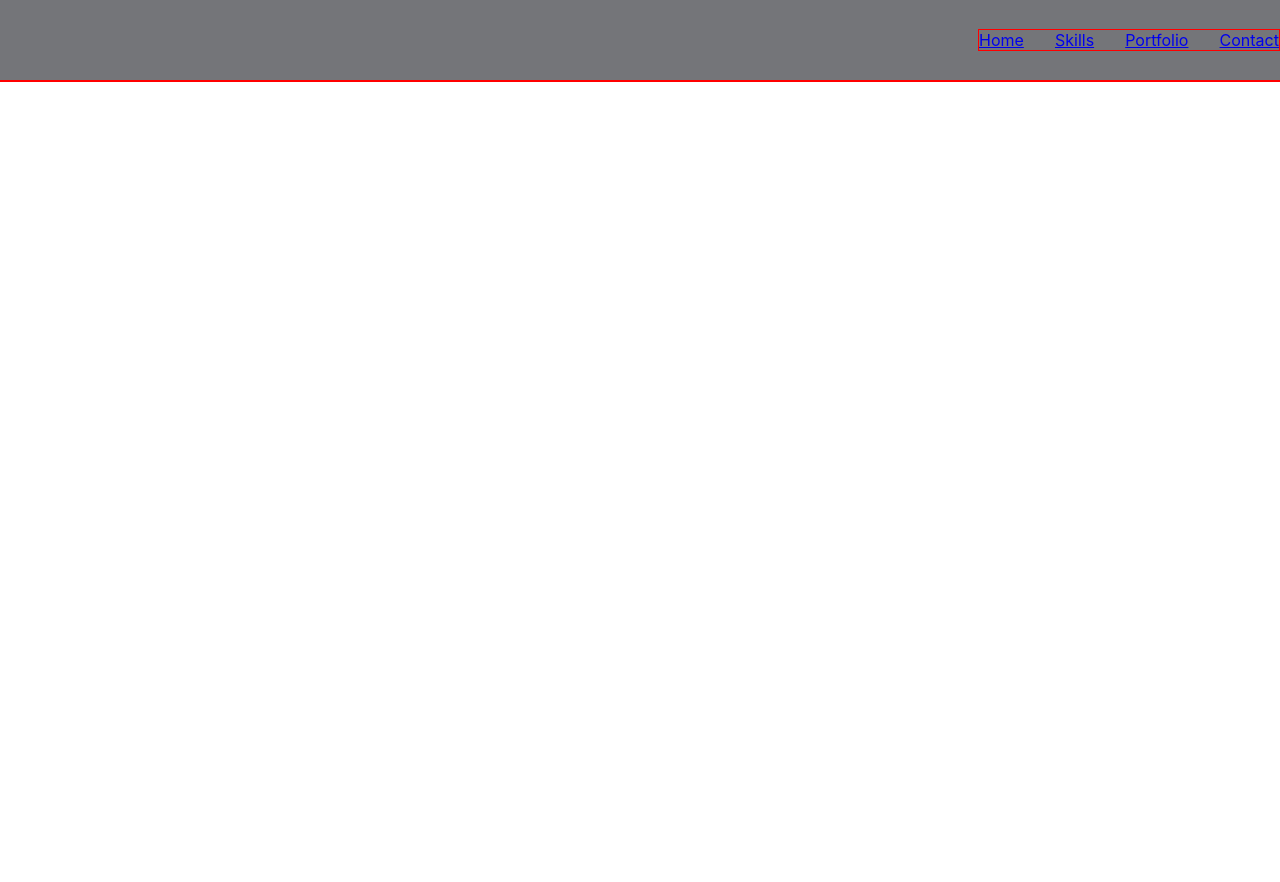
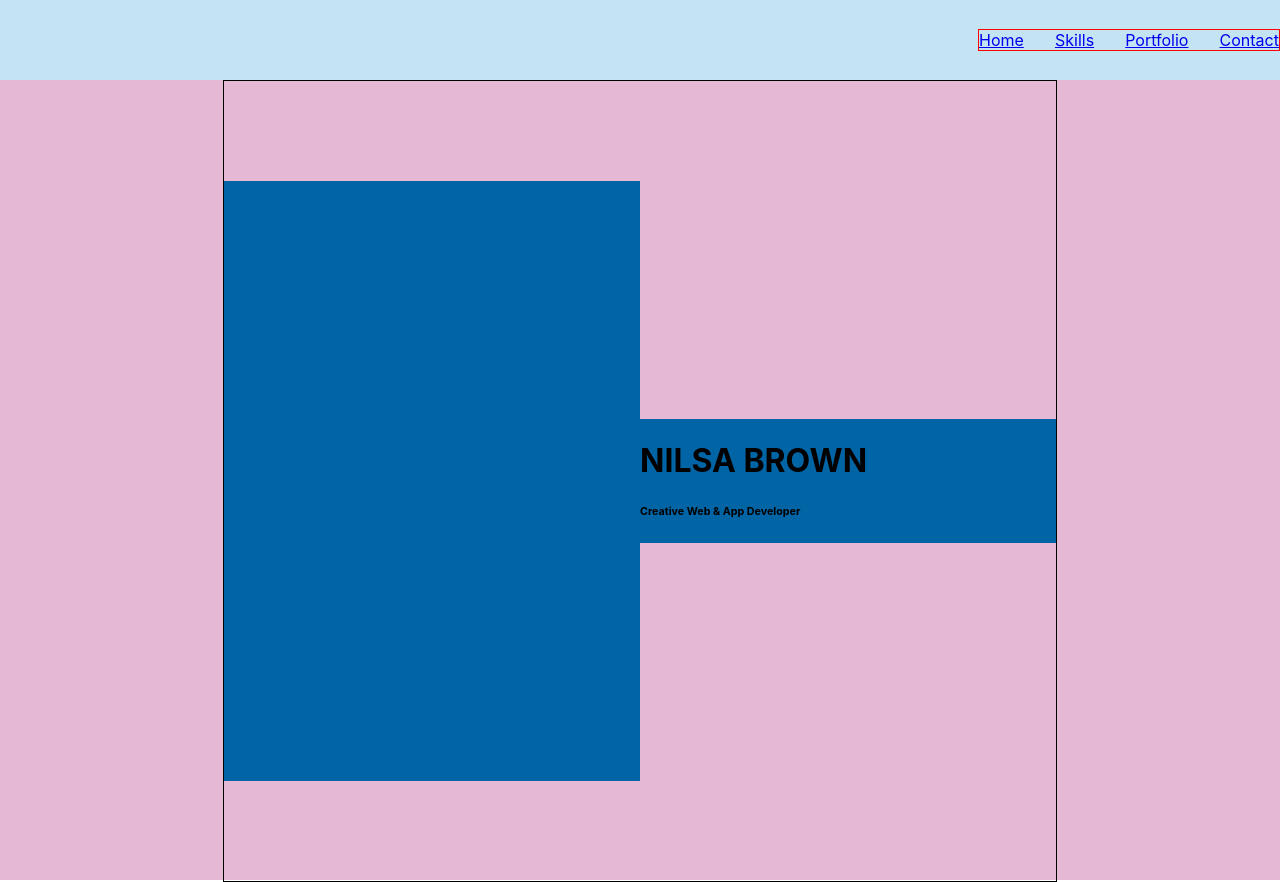
Before and after one commit to naugtymor/Portfolio, a React (Create React App) app: page / in a window 1280 px wide. Before the commit the page ends 800 px from the top, so only its background shows below. Built offline with nearby package versions, Linux system fonts and the light colour scheme.

Commit message:
main block layout, styles

```diff
--- a/src/Header/Header.module.css
+++ b/src/Header/Header.module.css
@@ -1,6 +1,6 @@
 .header {
     height: 80px;
-    background-color: #747579;
+    background-color: #c4e4f4;
 
     display: flex;
     align-items: center;
--- a/src/Main/Main.js
+++ b/src/Main/Main.js
@@ -2,8 +2,20 @@ import style from "./Main.module.css"
 
 const Main = () => {
     return (
-        <div className={style.main}>
-
+        <div className={style.mainBlock}>
+            <div className={style.container}>
+                <div className={style.photo}></div>
+                <div className={style.text}>
+                    <h1>
+                        <span>NILSA</span>
+                        <span> </span>
+                        <span>BROWN</span>
+                    </h1>
+                    <h6>
+                        Creative Web & App Developer
+                    </h6>
+                </div>
+            </div>
         </div>
     )
 }
--- a/src/Main/Main.module.css
+++ b/src/Main/Main.module.css
@@ -1,3 +1,26 @@
-.main {
-    border: 1px solid red;
+.mainBlock {
+    height: 100vh;
+    background-color: #e5b8d5;
 }
+
+.container {
+    border: 1px solid;
+    width: 65%;
+    height: 100%;
+    margin: 0 auto;
+
+    display: flex;
+    align-items: center;
+    justify-content: center;
+}
+
+.photo {
+    width: 600px;
+    height: 600px;
+    background-color: #0064a5;
+}
+
+.text {
+    width: 600px;
+    background-color: #0064a5;
+}
```
